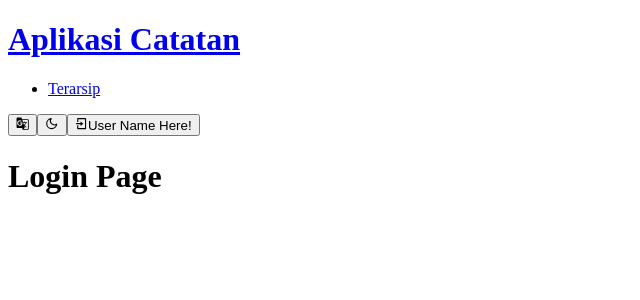
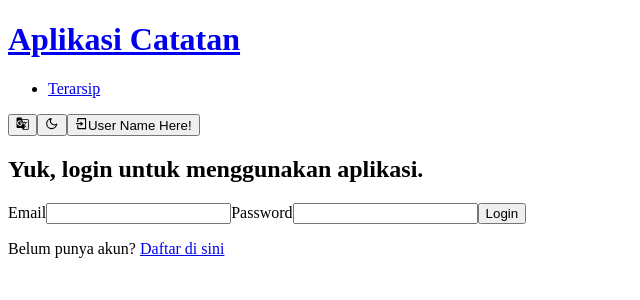
Before and after one commit to nandartika/personal-notes-v2, a React (Vite) app: page /login in a window 1280 px wide. Shown: the top 300 px of the page, without its empty margins (0-640 px from the left). Built offline with nearby package versions, Linux system fonts and the light colour scheme; the HTML template or start-up script is replaced by a standard one.

Commit message:
add: login page

```diff
--- a/src/App.jsx
+++ b/src/App.jsx
@@ -1,12 +1,13 @@
 import React from 'react'
 import { Routes, Route } from 'react-router-dom'
 import MainContainer from './layouts/MainContainer'
+import LoginPage from './pages/LoginPage'
 
 function App() {
   return (
     <Routes>
       <Route path='/' element={<MainContainer />}>
-        <Route path='login' element={<h1>Login Page</h1>} />
+        <Route path='login' element={<LoginPage />} />
         <Route path='sign-up' element={<h1>Sign Up Page</h1>} />
         <Route index path='/' element={<h1>Catatan Active</h1>} />
         <Route path='/archives' element={<h1>Catatan Archive</h1>} />
--- /dev/null
+++ b/src/pages/LoginPage.jsx
@@ -0,0 +1,25 @@
+import React from 'react'
+
+function LoginPage() {
+  return (
+    <section className='login-page'>
+      <h2>Yuk, login untuk menggunakan aplikasi.</h2>
+
+      <div className='input-login'>
+        <label htmlFor='email'>Email</label>
+        <input type='email' id='email' />
+
+        <label htmlFor='password'>Password</label>
+        <input type='password' id='password' />
+
+        <button type='button'>Login</button>
+      </div>
+
+      <p>
+        Belum punya akun? <a href='/register'>Daftar di sini</a>
+      </p>
+    </section>
+  )
+}
+
+export default LoginPage
```
